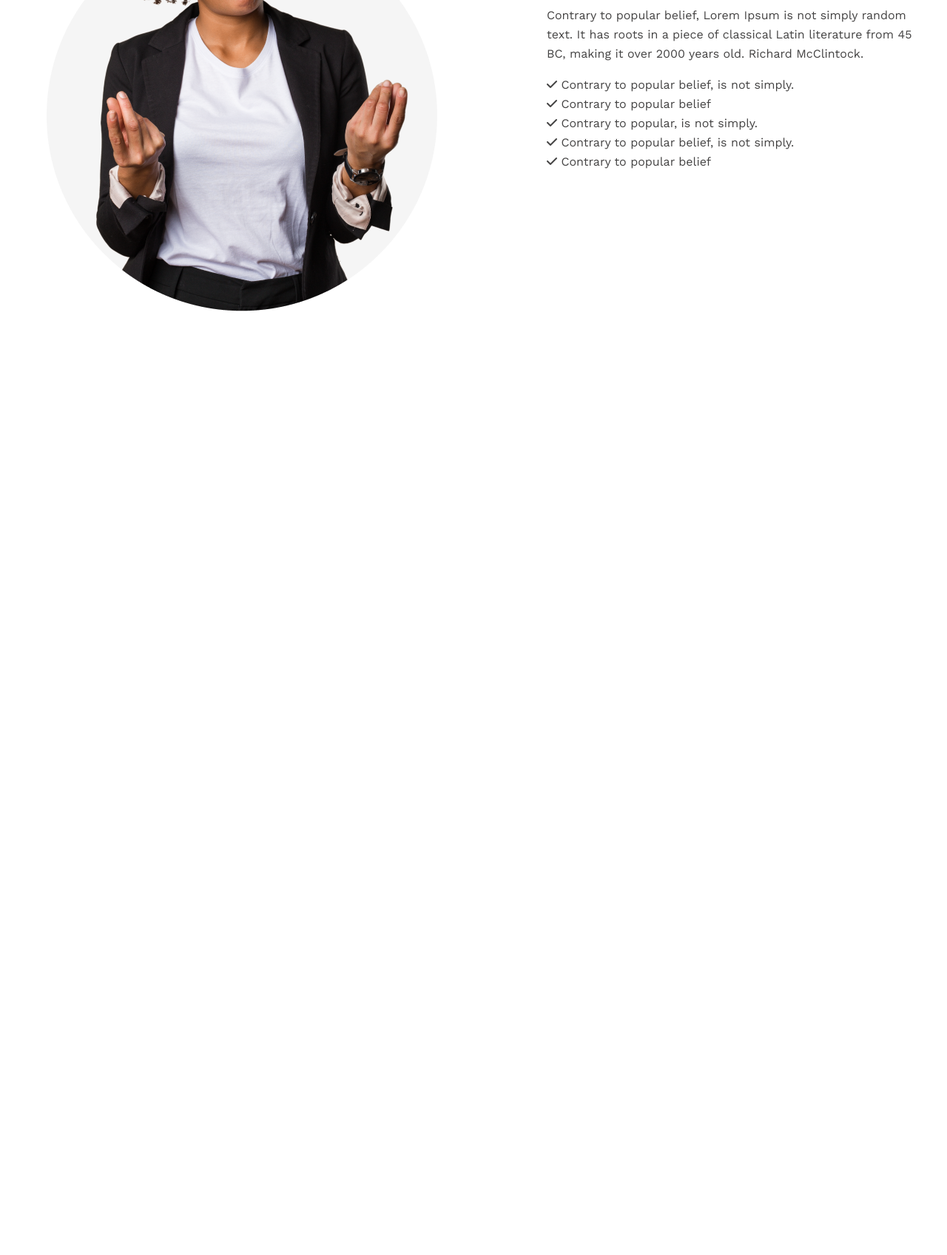
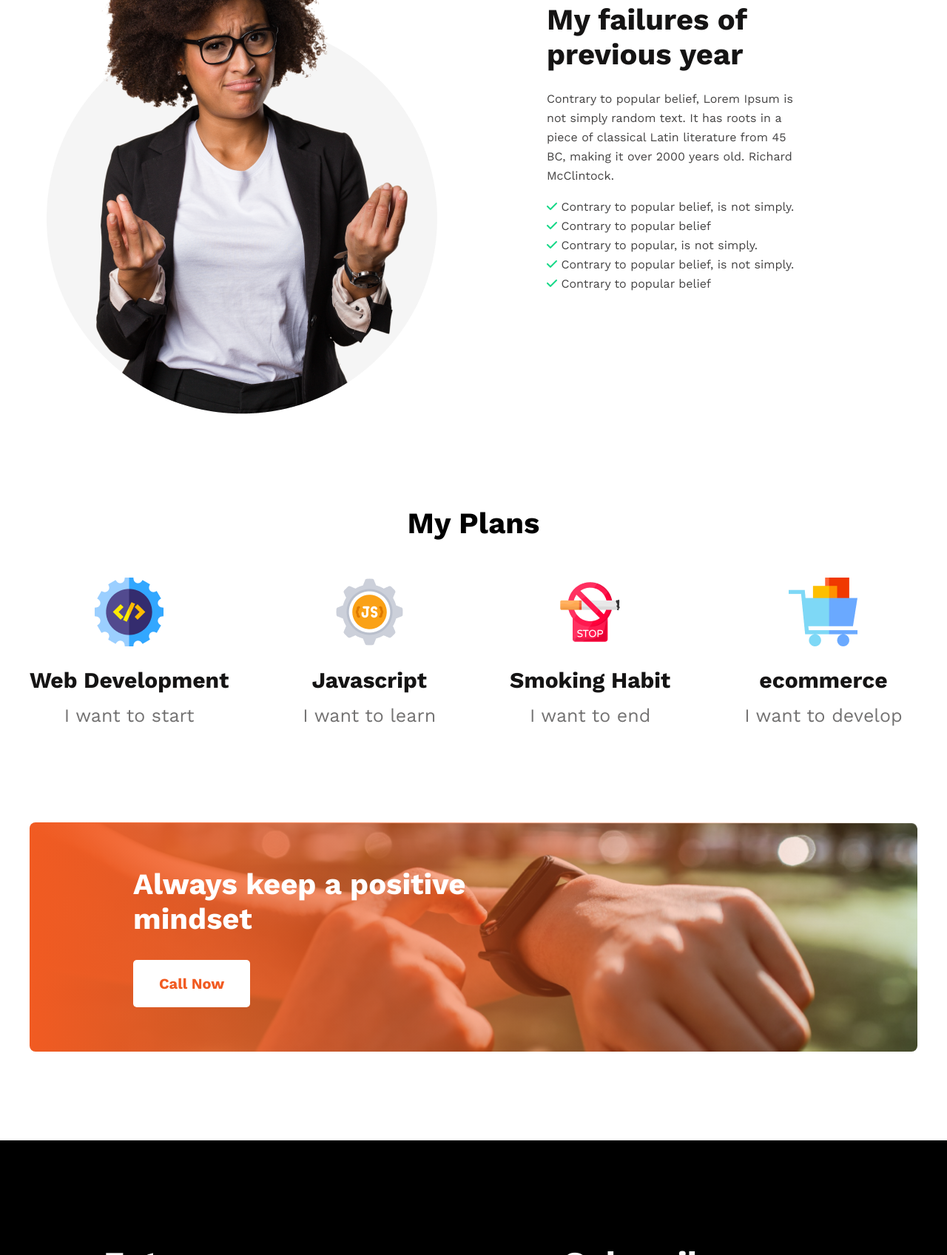
Before and after one commit to tanimtorikul/new-day-new-me, a plain HTML site: page index.html in a window 1280 px wide. Shown: the part 1103-2800 px from the top of the page at 74% size. Before the commit the page ends 1528 px from the top, so only its background shows below. Drawn offline with nearby package versions, Linux system fonts and the light colour scheme.

Commit message:
plan area, mind set area and footer section added

```diff
--- a/index.html
+++ b/index.html
@@ -38,12 +38,47 @@
                 <h2 class="failure-title">previous year</h2>
                 <p class="failure-desc">Contrary to popular belief, Lorem Ipsum is not simply random text. It has roots in a piece of classical Latin literature from 45 BC, making it over 2000 years old. Richard McClintock.</p>
                 <ul class="failure-item">
-                    <li><i class="fa-solid fa-check"></i> Contrary to popular belief, is not simply.</li>
-                    <li><i class="fa-solid fa-check"></i> Contrary to popular belief</li>
-                    <li><i class="fa-solid fa-check"></i> Contrary to popular, is not simply.</li>
-                    <li><i class="fa-solid fa-check"></i> Contrary to popular belief, is not simply.</li>
-                    <li><i class="fa-solid fa-check"></i> Contrary to popular belief</li>
+                    <li><i style="color: #16D887;" class="fa-solid fa-check"></i> Contrary to popular belief, is not simply.</li>
+                    <li><i style="color: #16D887;" class="fa-solid fa-check"></i> Contrary to popular belief</li>
+                    <li><i style="color: #16D887;" class="fa-solid fa-check"></i> Contrary to popular, is not simply.</li>
+                    <li><i style="color: #16D887;" class="fa-solid fa-check"></i> Contrary to popular belief, is not simply.</li>
+                    <li><i style="color: #16D887;" class="fa-solid fa-check"></i> Contrary to popular belief</li>
                 </ul>
+            </div>
+        </section>
+
+        <!-- my plan area -->
+        <section>
+            <h2 class="plan-heading">My Plans</h2>
+            <div class="plan-container">
+                <div class="plan-content">
+                    <img src="images/icons/web.png" alt="">
+                    <h3 class="plan-title">Web Development</h3>
+                    <p class="plan-desc">I want to start</p>
+                </div>
+                <div class="plan-content">
+                    <img src="images/icons/js.png" alt="">
+                    <h3 class="plan-title">Javascript</h3>
+                    <p class="plan-desc">I want to learn</p>
+                </div>
+                <div class="plan-content">
+                    <img src="images/icons/smoke.png" alt="">
+                    <h3 class="plan-title">Smoking Habit</h3>
+                    <p class="plan-desc">I want to end</p>
+                </div>
+                <div class="plan-content">
+                    <img src="images/icons/ecom.png" alt="">
+                    <h3 class="plan-title">ecommerce</h3>
+                    <p class="plan-desc">I want to develop</p>
+                </div>
+            </div>
+        </section>
+
+        <!-- positive mindset area -->
+        <section>
+            <div class="mindset-area">
+                <h3 class="mindset-title">Always keep a positive mindset</h3>
+                <button class="btn-secondary">Call Now</button>
             </div>
         </section>
     </main>
@@ -51,7 +86,24 @@
 
     <!-- footer -->
     <footer>
-
+        <div class="footer-container">
+            <div class="footer-column">
+                <h3 class="footer-title">Future</h3>
+                <p class="footer-desc">There are many variations of passages of Lorem Ipsum available, but the majority have suffered alteration in some form, by injected humour, or randomised words</p>
+                <p class="footer-desc">Email : info@gmail.com</p>
+                <p class="footer-desc">Phone : 01500 00 00 00</p>
+                <div class="social-links">
+                    <a href=""><img src="images/icons/fb.png" alt=""></a>
+                    <a href=""><img src="images/icons/twitter.png" alt=""></a>
+                    <a href=""><img src="images/icons/youtube.png" alt=""></a>
+                </div>
+            </div>
+            <div class="footer-column">
+                <h3 class="footer-title">Subscribe</h3>
+                <input type="email" placeholder="Enter your email" name="" class="email">
+                <button class="btn-secondary">Subscribe</button>
+            </div>
+        </div>
     </footer>
 </body>
 </html>
--- a/style.css
+++ b/style.css
@@ -45,6 +45,16 @@ font-weight: 700;
     font-weight: 600;
     margin-top: 32px;
 }
+.btn-secondary{
+    border-radius: 5px;
+    background: white;
+    padding: 20px 35px;
+    border: none;
+    color: #F15B22;
+    font-size: 20px;
+    font-weight: 600;
+    margin-top: 32px;
+}
 
 /* main area style */
 main{
@@ -57,6 +67,7 @@ main{
     justify-content: center;
     align-items: center;
     gap: 130px;
+    margin-top: 139px;
 }
 .failure-title{
     color: #151414;
@@ -65,10 +76,11 @@ main{
     }
     .failure-desc{
         margin-top: 24px;
-    color:#444343;
-    font-size: 16px;
-    font-weight: 400;
-    line-height: 26px;
+        color:#444343;
+        font-size: 16px;
+        font-weight: 400;
+        line-height: 26px;
+        width: 70%;
     }
     .failure-item{
         margin-top: 16px;
@@ -80,3 +92,87 @@ main{
     .failure-item li{
         list-style: none;
     }
+
+    /* my plan style */
+    .plan-heading{
+        text-align: center;
+        margin-top: 120px;
+        font-size: 40px;
+        font-weight: 700;
+    }
+    .plan-container{
+        display: flex;
+        margin-top: 50px;
+        gap: 100px;
+    }
+    .plan-content {
+        text-align: center;
+    }
+    .plan-title{
+        color:#151414;
+        text-align: center;
+        font-size: 30px;
+        font-weight: 700;
+        margin-top: 24px;
+    }
+    .plan-desc{
+        margin-top: 16px;
+        color: #737272;
+        text-align: center;
+        font-size: 25px;
+        font-weight: 500;
+    }
+    /* mindset area */
+    .mindset-area{
+        margin-top: 130px;
+        padding: 60px 600px 60px 140px ;
+        background-repeat: no-repeat;
+        background-size: cover;
+        border-radius: 8px;
+        background-image: linear-gradient(90deg, #F15B22 0%, rgba(241, 91, 34, 0.00) 100%), url('images/watch.png');
+    }
+    .mindset-title{
+        color: #FFF;
+        font-size: 40px;
+        font-weight: 700;
+    }
+
+    /* footer area style */
+    footer{
+
+        background-color: black;
+
+    }
+    .footer-container{
+        margin: 120px auto 0px auto;
+        max-width: 1200px;
+        display: flex;
+        gap: 330px;
+        padding: 140px;
+    }
+
+    .footer-title{
+        color: #F8F8F8;
+        font-size: 45px;
+        font-weight: 700;
+    }
+    .footer-desc{
+        color: #FFF;
+        font-size: 16px;
+        font-weight: 400;
+        line-height: 26px;
+        margin-top: 16px;
+        margin-bottom: 16px;
+    }
+    .social-links a{
+        margin-right: 16px;
+    }
+    .email{
+        background-color: black;
+        border: 1px solid white;
+        border-radius: 10px;
+        padding: 30px 60px;
+        font-size: 20px;
+        margin-top: 31px;
+        color: white;
+    }
```
